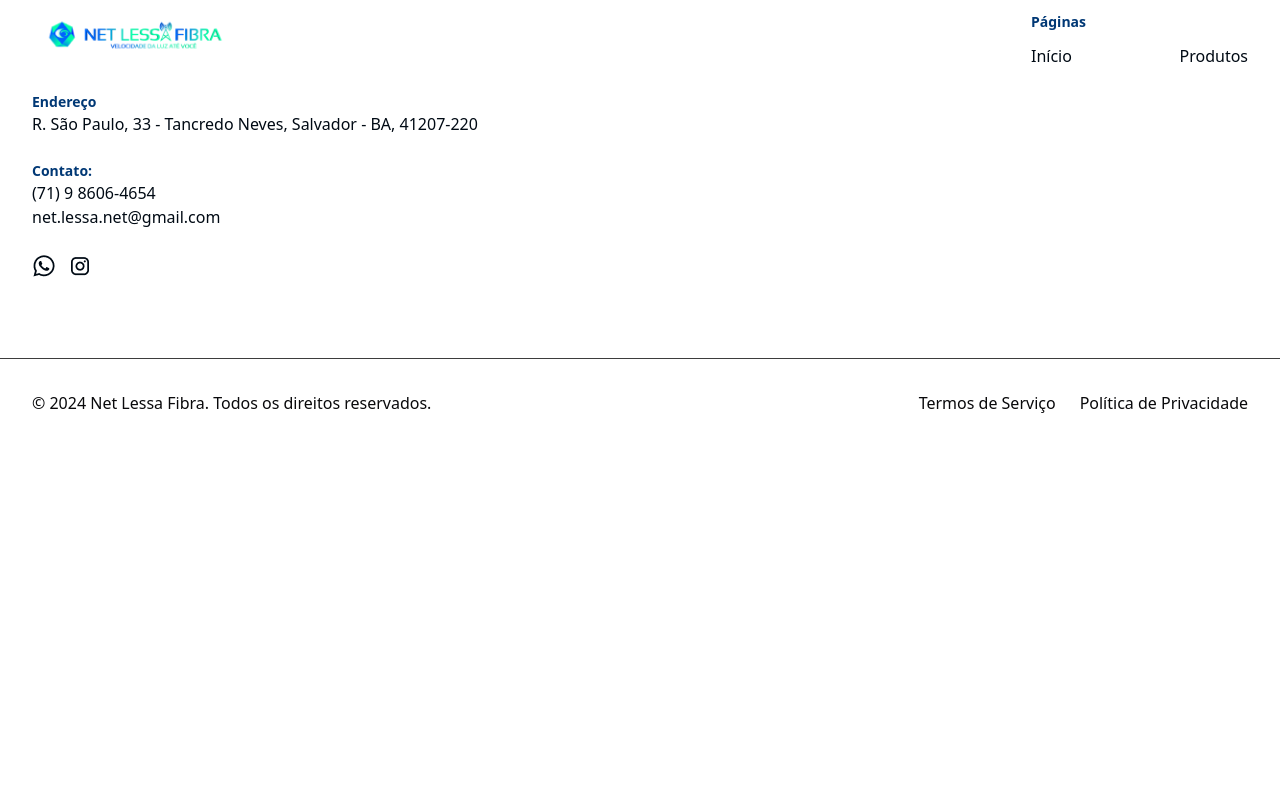
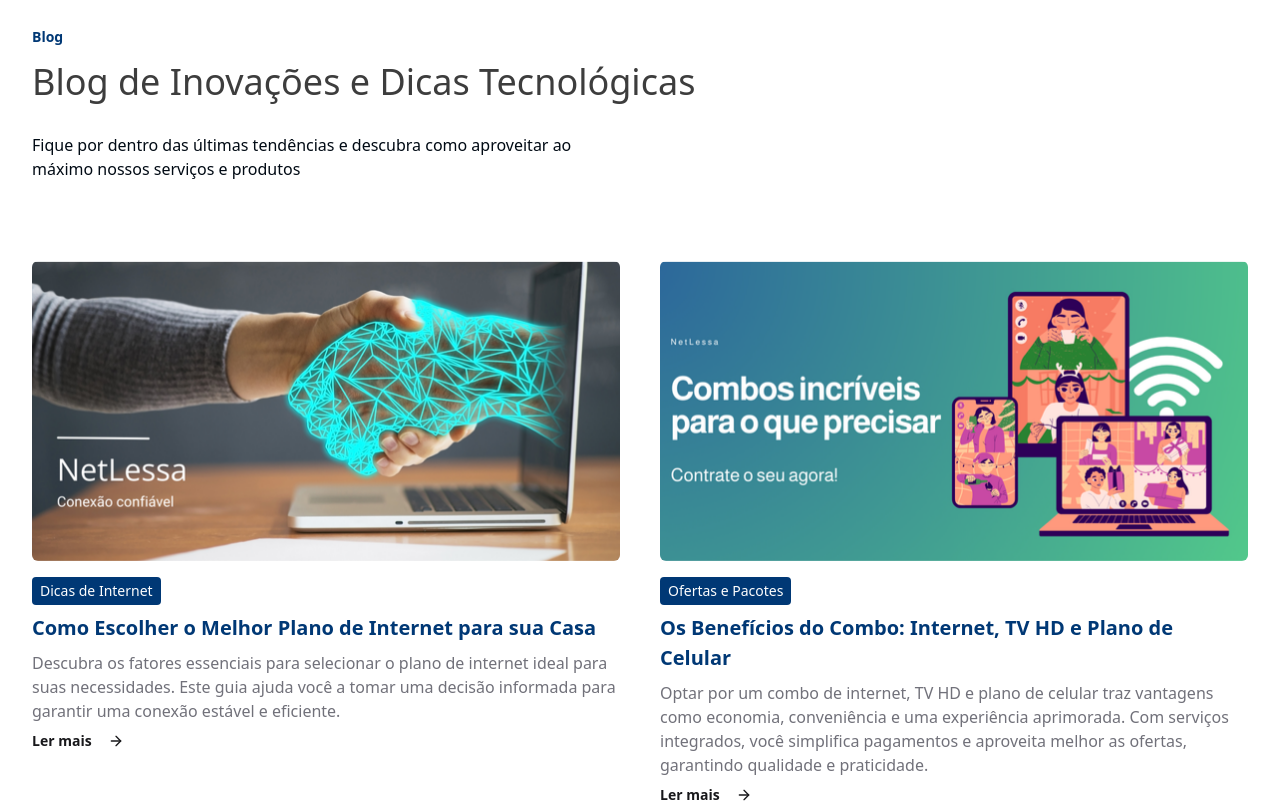
Before and after one commit to tiagodev96/netlessa-fibra-website, a Next.js app: page / in a window 1280 px wide. Shown: the part 4600-5403 px from the top of the page. Before the commit the page ends 5047 px from the top, so only its background shows below. Built offline with nearby package versions, Linux system fonts and the light colour scheme.

Commit message:
feat: blog section implemented

```diff
--- a/src/app/(website)/page.tsx
+++ b/src/app/(website)/page.tsx
@@ -5,9 +5,11 @@ import {
   mockClientService,
   mockContact,
   mockTestimonials,
+  mockBlogSection,
 } from "@/mock-data";
 import {
   Banner,
+  BlogSection,
   ContactSection,
   ProductsSection,
   TestimonialsSection,
@@ -22,6 +24,7 @@ export default function Homepage() {
       <ClientServiceSection {...mockClientService} />
       <ContactSection {...mockContact} />
       <TestimonialsSection {...mockTestimonials} />
+      <BlogSection {...mockBlogSection} />
     </div>
   );
 }
--- /dev/null
+++ b/src/components/blog-section/BlogHeader/index.tsx
@@ -0,0 +1,19 @@
+import React from 'react'
+
+export default function BlogHeader({
+  tag,
+  title,
+  description,
+}: {
+  tag: string
+  title: string
+  description: string
+}) {
+  return (
+    <header className="flex flex-col mb-20">
+      <p className="tag mb-2">{tag}</p>
+      <h2 className="section-title mb-6">{title}</h2>
+      <p className="paragraph max-w-[600px]">{description}</p>
+    </header>
+  )
+}
--- /dev/null
+++ b/src/components/blog-section/BlogPosts/index.tsx
@@ -0,0 +1,39 @@
+import React from 'react'
+import { ArrowRight } from 'lucide-react'
+import Post from '../Post'
+import { Button } from '@/components/ui/button'
+
+type BlogPostsProps = {
+  posts: {
+    id: number
+    cover_image: {
+      url: string
+      alt: string | null
+    }
+    name: string
+    category: {
+      name: string
+    }
+    excerpt: string
+  }[]
+}
+
+const BlogPosts: React.FC<BlogPostsProps> = ({ posts }) => {
+  return (
+    <div>
+      <div className="grid gap-10 md:grid-cols-2">
+        {posts.map((post) => (
+          <Post key={post.id} post={post} />
+        ))}
+      </div>
+      <div className="flex justify-end mt-10">
+        <Button className="bg-blue text-white border border-transparent hover:border-blue hover:text-blue hover:bg-transparent">
+          Ver todos
+          <ArrowRight className="ml-2 h-4 w-4" />
+        </Button>
+      </div>
+    </div>
+  )
+}
+
+export default BlogPosts
--- /dev/null
+++ b/src/components/blog-section/Post/index.tsx
@@ -0,0 +1,47 @@
+import Image from 'next/image'
+import { ArrowRight } from 'lucide-react'
+import { Button } from '@/components/ui/button'
+
+type PostProps = {
+  post: {
+    id: number
+    cover_image: {
+      url: string
+      alt: string | null
+    }
+    name: string
+    category: {
+      name: string
+    }
+    excerpt: string
+  }
+}
+
+const Post: React.FC<PostProps> = ({ post }) => {
+  return (
+    <div className="flex flex-col space-y-4">
+      <Image
+        src={post.cover_image.url}
+        alt={post.cover_image.alt || post.name}
+        width={600}
+        height={400}
+        className="object-cover w-full h-[300px] rounded-[6px]"
+      />
+      <div className="space-y-2">
+        <div className="flex items-center">
+          <span className="text-sm font-medium px-2 py-1 rounded bg-blue text-white">
+            {post.category.name}
+          </span>
+        </div>
+        <h4 className="H3 text-blue font-bold">{post.name}</h4>
+        <p className="paragraph text-muted-foreground">{post.excerpt}</p>
+        <Button variant="link" className="p-0 h-auto font-semibold">
+          Ler mais
+          <ArrowRight className="ml-2 h-4 w-4" />
+        </Button>
+      </div>
+    </div>
+  )
+}
+
+export default Post
--- /dev/null
+++ b/src/components/blog-section/index.tsx
@@ -0,0 +1,45 @@
+import BlogHeader from "./BlogHeader";
+import BlogPosts from "./BlogPosts";
+
+type RichTextField = {
+  text: string;
+  marks?: Array<{
+    type: string;
+    attrs?: Record<string, unknown>;
+  }>;
+  children?: RichTextField[];
+};
+
+type BlogSectionProps = {
+  id: string;
+  tag: string;
+  title: string;
+  slug: string;
+  description: string;
+  posts: {
+    id: number;
+    cover_image: {
+      url: string;
+      alt: string | null;
+    };
+    name: string;
+    category: {
+      name: string;
+    };
+    excerpt: string;
+    content: RichTextField;
+  }[];
+};
+
+export default function BlogSection(props: BlogSectionProps) {
+  const { tag, title, description, posts } = props;
+
+  return (
+    <section>
+      <div className="section-container py-24">
+        <BlogHeader tag={tag} title={title} description={description} />
+        <BlogPosts posts={posts} />
+      </div>
+    </section>
+  );
+}
--- a/src/components/index.tsx
+++ b/src/components/index.tsx
@@ -6,6 +6,7 @@ import Banner from "./banner";
 import ProductsSection from "./products-section";
 import ContactSection from "./contact-section";
 import TestimonialsSection from "./testimonials-section";
+import BlogSection from "./blog-section";
 
 export {
   Header,
@@ -16,4 +17,5 @@ export {
   ProductsSection,
   ContactSection,
   TestimonialsSection,
+  BlogSection,
 };
--- a/src/mock-data/homepage-mock.ts
+++ b/src/mock-data/homepage-mock.ts
@@ -191,3 +191,50 @@ export const mockTestimonials = {
     },
   ],
 };
+
+export const mockBlogSection = {
+  id: "1",
+  tag: "Blog",
+  title: "Blog de Inovações e Dicas Tecnológicas",
+  slug: "index",
+  description:
+    "Fique por dentro das últimas tendências e descubra como aproveitar ao máximo nossos serviços e produtos",
+  posts: [
+    {
+      id: 1,
+      cover_image: {
+        url: "/posts/imagem-capa-post-1.png",
+        alt: "",
+      },
+      name: "Como Escolher o Melhor Plano de Internet para sua Casa",
+      category: {
+        name: "Dicas de Internet",
+      },
+      excerpt:
+        "Descubra os fatores essenciais para selecionar o plano de internet ideal para suas necessidades. Este guia ajuda você a tomar uma decisão informada para garantir uma conexão estável e eficiente.",
+      content: {
+        text: "Conteúdo do Post 1",
+        marks: [],
+        children: [],
+      },
+    },
+    {
+      id: 2,
+      cover_image: {
+        url: "/posts/imagem-capa-post-2.png",
+        alt: "",
+      },
+      name: "Os Benefícios do Combo: Internet, TV HD e Plano de Celular",
+      category: {
+        name: "Ofertas e Pacotes",
+      },
+      excerpt:
+        "Optar por um combo de internet, TV HD e plano de celular traz vantagens como economia, conveniência e uma experiência aprimorada. Com serviços integrados, você simplifica pagamentos e aproveita melhor as ofertas, garantindo qualidade e praticidade.",
+      content: {
+        text: "Conteúdo do Post 2",
+        marks: [],
+        children: [],
+      },
+    },
+  ],
+};
--- a/src/mock-data/index.ts
+++ b/src/mock-data/index.ts
@@ -17,6 +17,7 @@ import {
   mockClientService,
   mockContact,
   mockTestimonials,
+  mockBlogSection,
 } from "./homepage-mock";
 
 export {
@@ -33,4 +34,5 @@ export {
   mockClientService,
   mockContact,
   mockTestimonials,
+  mockBlogSection,
 };
```
Also changed, not shown: public/posts/imagem-capa-post-1.png (added), public/posts/imagem-capa-post-2.png (added).
